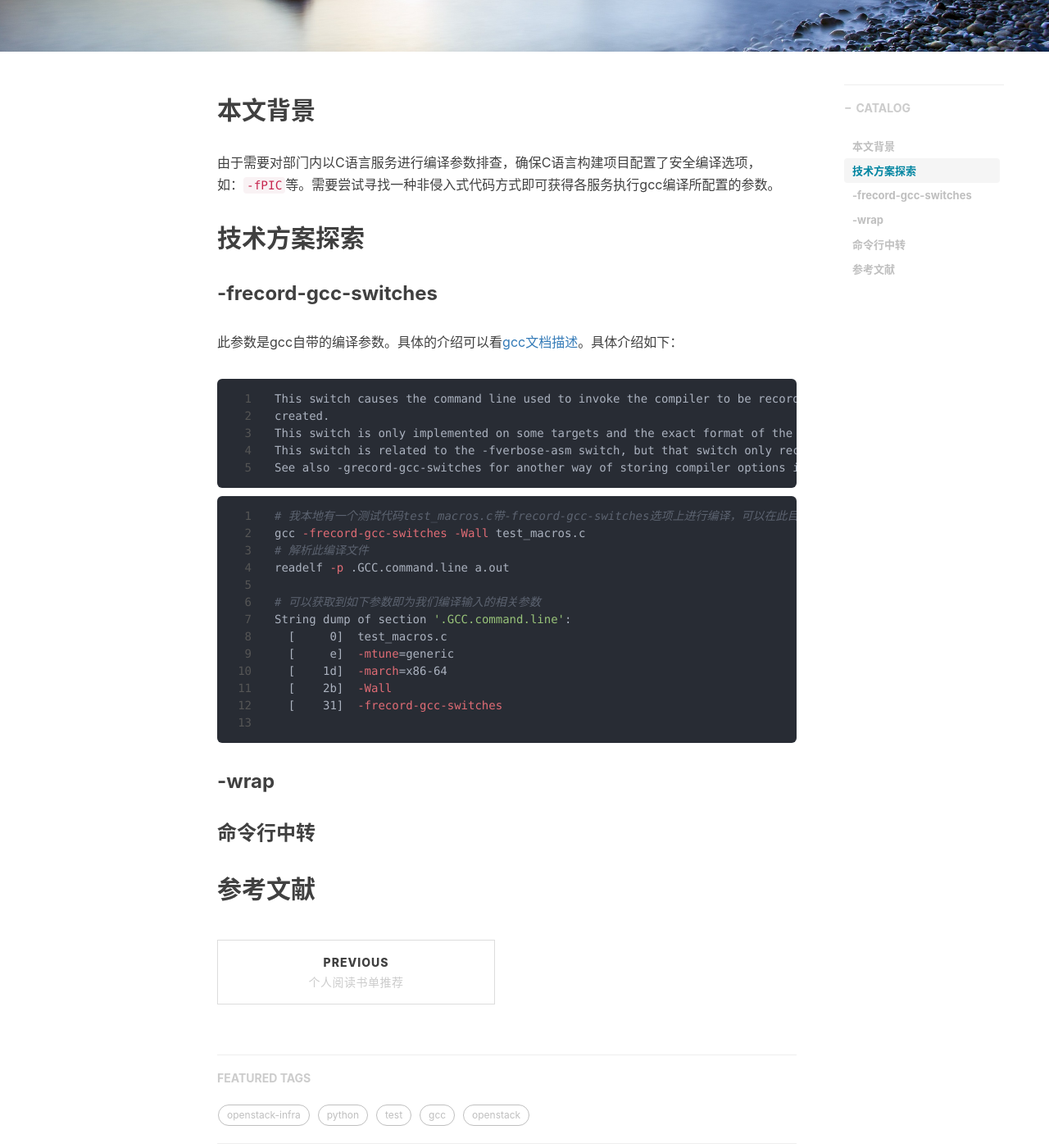
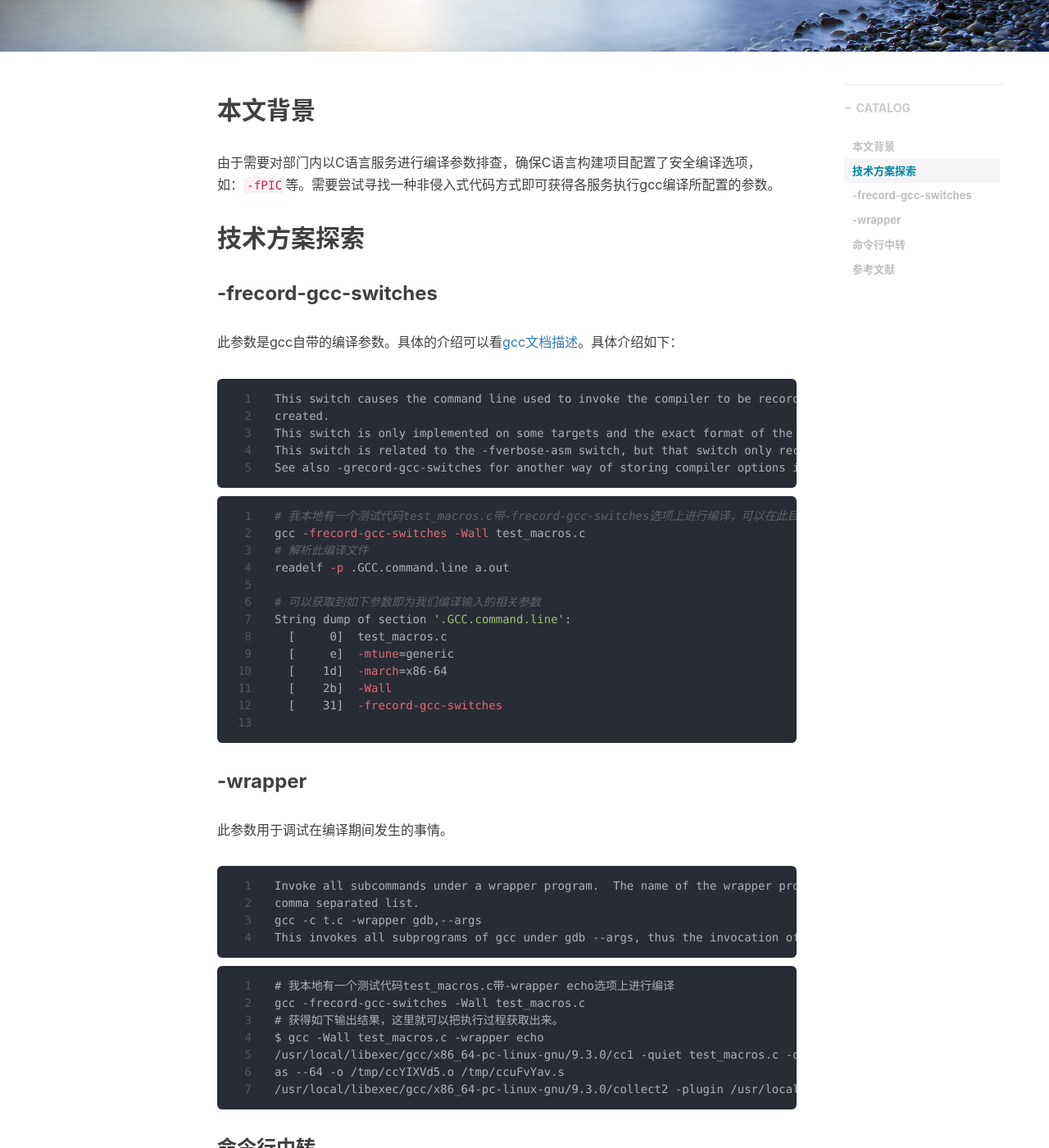
Before and after one commit to shihai1991/shihai1991.github.io, a Jekyll site: the page built from _posts/2021-12-09-非侵入式获取gcc编译选项.md, in a window 1280 px wide and 1400 px high, scrolled down 394 px. Shown: the whole window at 82% size. Built offline with Jekyll 4.4.1, drawn with Linux system fonts in a browser that asks for light colours; nearby versions of some CDN libraries; comment, search, counter and statistics services are not loaded.

Commit message:
Update 2021-12-09-非侵入式获取gcc编译选项.md

````diff
--- a/_posts/2021-12-09-非侵入式获取gcc编译选项.md
+++ b/_posts/2021-12-09-非侵入式获取gcc编译选项.md
@@ -37,7 +37,24 @@ String dump of section '.GCC.command.line':
   [    31]  -frecord-gcc-switches
 
 ```
-### -wrap
+
+### -wrapper
+此参数用于调试在编译期间发生的事情。
+```
+Invoke all subcommands under a wrapper program.  The name of the wrapper program and its parameters are passed as a
+comma separated list.
+gcc -c t.c -wrapper gdb,--args
+This invokes all subprograms of gcc under gdb --args, thus the invocation of cc1 is gdb --args cc1 ....
+```
+```
+# 我本地有一个测试代码test_macros.c带-wrapper echo选项上进行编译
+gcc -frecord-gcc-switches -Wall test_macros.c
+# 获得如下输出结果，这里就可以把执行过程获取出来。
+$ gcc -Wall test_macros.c -wrapper echo
+/usr/local/libexec/gcc/x86_64-pc-linux-gnu/9.3.0/cc1 -quiet test_macros.c -quiet -dumpbase test_macros.c -mtune=generic -march=x86-64 -auxbase test_macros -Wall -o /tmp/ccuFvYav.s
+as --64 -o /tmp/ccYIXVd5.o /tmp/ccuFvYav.s
+/usr/local/libexec/gcc/x86_64-pc-linux-gnu/9.3.0/collect2 -plugin /usr/local/libexec/gcc/x86_64-pc-linux-gnu/9.3.0/liblto_plugin.so -plugin-opt=/usr/local/libexec/gcc/x86_64-pc-linux-gnu/9.3.0/lto-wrapper -plugin-opt=-fresolution=/tmp/cc6PM2gF.res -plugin-opt=-pass-through=-lgcc -plugin-opt=-pass-through=-lgcc_s -plugin-opt=-pass-through=-lc -plugin-opt=-pass-through=-lgcc -plugin-opt=-pass-through=-lgcc_s --eh-frame-hdr -m elf_x86_64 -dynamic-linker /lib64/ld-linux-x86-64.so.2 /lib/../lib64/crt1.o /lib/../lib64/crti.o /usr/local/lib/gcc/x86_64-pc-linux-gnu/9.3.0/crtbegin.o -L/usr/local/lib/gcc/x86_64-pc-linux-gnu/9.3.0 -L/usr/local/lib/gcc/x86_64-pc-linux-gnu/9.3.0/../../../../lib64 -L/lib/../lib64 -L/usr/lib/../lib64 -L/usr/local/lib/gcc/x86_64-pc-linux-gnu/9.3.0/../../.. /tmp/ccYIXVd5.o -lgcc --as-needed -lgcc_s --no-as-needed -lc -lgcc --as-needed -lgcc_s --no-as-needed /usr/local/lib/gcc/x86_64-pc-linux-gnu/9.3.0/crtend.o /lib/../lib64/crtn.o
+```
 
 ### 命令行中转
 
````
